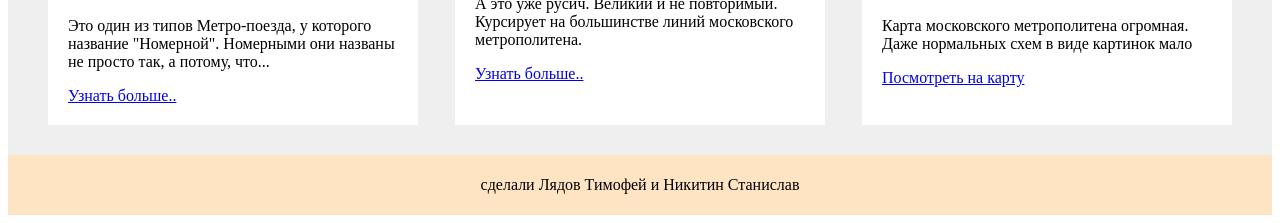
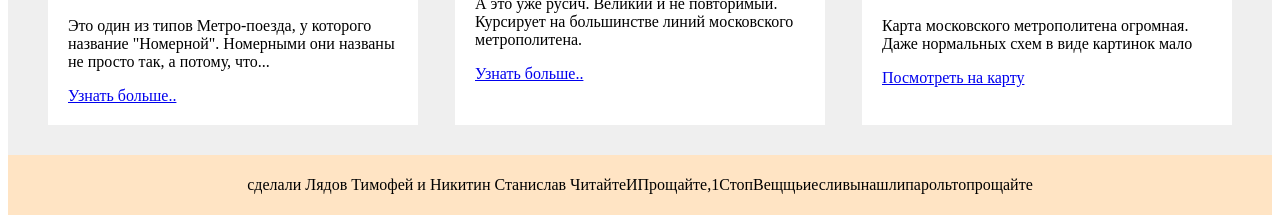
Before and after one commit to Werufret/FreskoMet, a plain HTML site: page index.html in a window 1280 px wide. Shown: the part 2297-2520 px from the top of the page. Drawn offline with Linux system fonts and the light colour scheme.

Commit message:
index.html

```diff
--- a/index.html
+++ b/index.html
@@ -80,7 +80,8 @@
             </div>
         </div>
         <div class="baku">
-            <p>сделали Лядов Тимофей и Никитин Станислав</p>
+            <p>сделали Лядов Тимофей и Никитин Станислав
+            ЧитайтеИПрощайте,1СтопВещщьиесливынашлипарольтопрощайте</p>
         </div>
         <script>function onEntry(entry) {
                 entry.forEach(change => {
```
